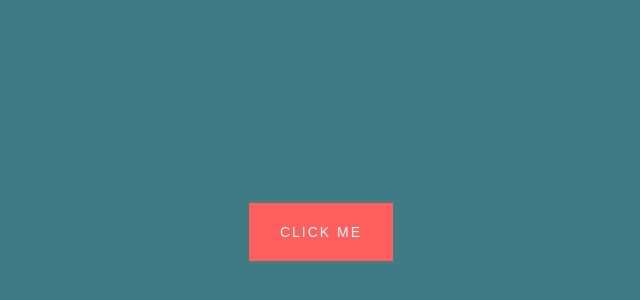
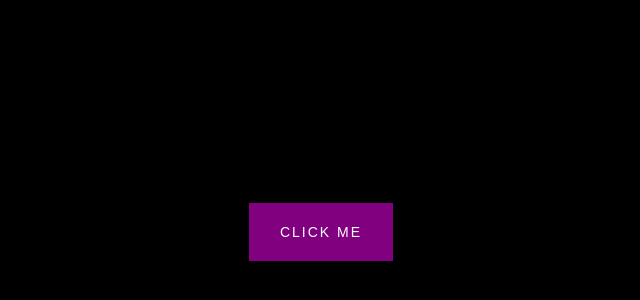
Before and after one commit to marc-auciello/button_ripple_effect_bt, a plain HTML site: page index.html in a window 1280 px wide. Shown: the part 168-468 px from the top of the page, without its empty margins (319-959 px from the left). Drawn offline with Linux system fonts and the light colour scheme; a web font is replaced by a local one.

Commit message:
error correction

```diff
--- a/index.html
+++ b/index.html
@@ -1,19 +1,13 @@
 <!DOCTYPE html>
 <html lang="en">
-
   <head>
-   <meta charset="UTF-8">
-   <meta http-equiv="X-UA-Compatible" content="IE=edge">
-   <meta name="viewport" content="width=device-width, initial-scale=1.0">
-   <!-- <link rel="stylesheet" href="https://cdnjs.cloudflare.com/ajax/libs/font-awesome/6.2.0/css/all.min.css"> -->
-   <link rel="stylesheet" href="style.css">
+    <meta charset="UTF-8" />
+    <meta name="viewport" content="width=device-width, initial-scale=1.0" />
+    <link rel="stylesheet" href="style.css" />
     <title>Button Ripple Effect</title>
   </head>
-
   <body>
     <button class="ripple">Click Me</button>
-
     <script src="script.js"></script>
   </body>
-
 </html>
--- a/style.css
+++ b/style.css
@@ -1,28 +1,25 @@
-/* fonts */
-@import url('https://fonts.googleapis.com/css2?family=Castoro&family=Raleway:wght@400;700&display=swap');
-
-/* main */
+@import url('https://fonts.googleapis.com/css2?family=Roboto:wght@400;700&display=swap');
 
 * {
   box-sizing: border-box;
 }
 
 body {
+  background-color: #000;
+  font-family: 'Roboto', sans-serif;
+  display: flex;
+  flex-direction: column;
   align-items: center;
-   background-color: #3F7C85;
-   display: flex;
+  justify-content: center;
   height: 100vh;
-   justify-content: center;
-   flex-direction: column;
-   font-family: 'Raleway', sans-serif;
+  overflow: hidden;
   margin: 0;
-   overflow: hidden;
 }
 
 button {
-   background-color: #FF5F5D;
+  background-color: purple;
   color: #fff;
-   border: 1px #FF5F5D solid;
+  border: 1px purple solid;
   font-size: 14px;
   text-transform: uppercase;
   letter-spacing: 2px;
@@ -38,7 +35,7 @@ button:focus {
 
 button .circle {
   position: absolute;
-   background-color: #72F2EB;
+  background-color: #fff;
   width: 100px;
   height: 100px;
   border-radius: 50%;
```
Also changed, not shown: 1 other file. Lines whose indentation alone changed are shown as unchanged.
